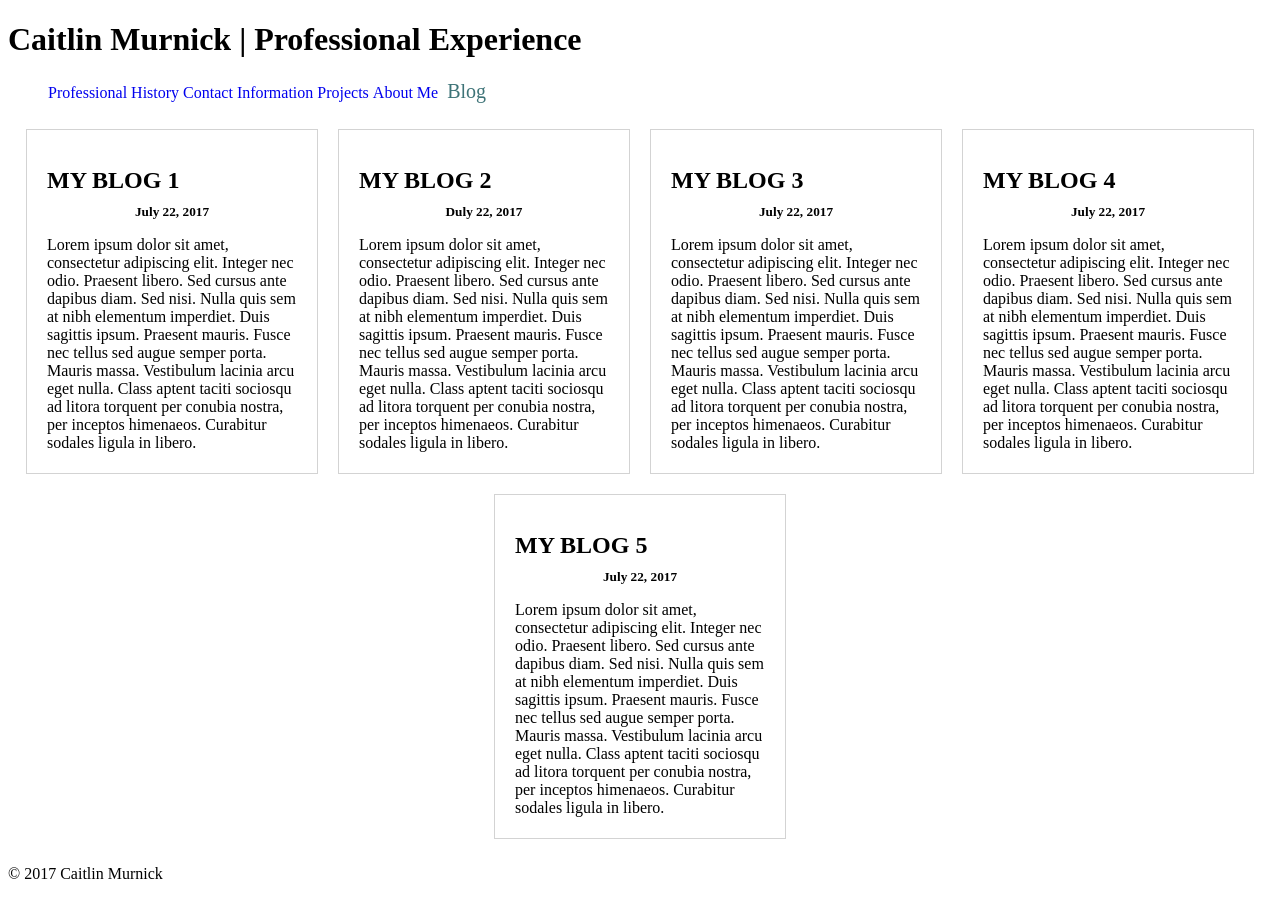
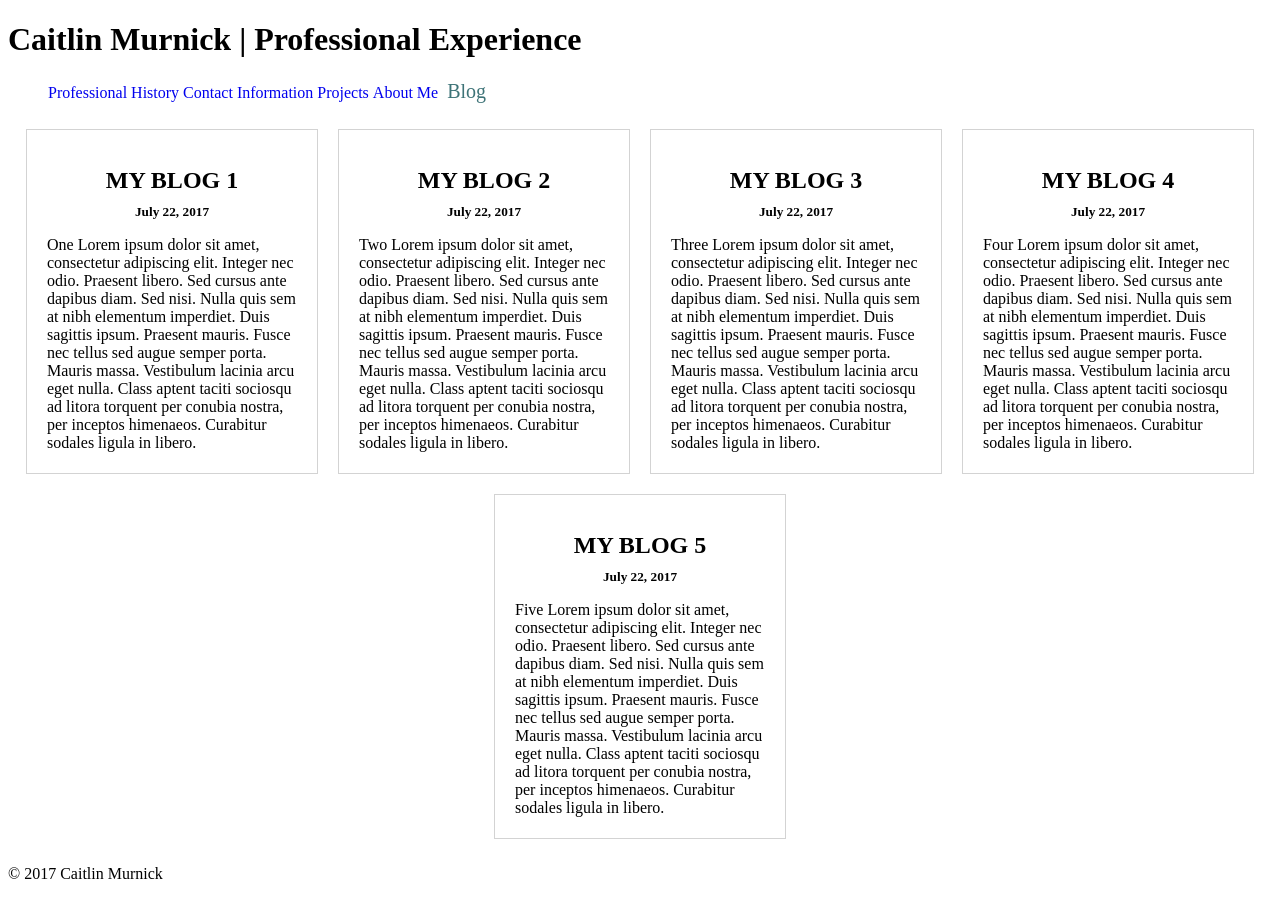
Before and after one commit to cmurnick/cmurnick.github.io, a plain HTML site: page blog.html in a window 1280 px wide. Drawn offline with Linux system fonts and the light colour scheme.

Commit message:
added arrays

```diff
--- a/blog.html
+++ b/blog.html
@@ -19,73 +19,28 @@
 				</ul>
 			</nav>
 		</header>
-<div class="blogContainer">
-	<div class="blog">
-		<header>
-			<h4>My Blog 1</h4>
-				<h5>July 22, 2017</h5>
-		</header>
 
-		<section class="info">
-			<p>
-				Lorem ipsum dolor sit amet, consectetur adipiscing elit. Integer nec odio. Praesent libero. Sed cursus ante dapibus diam. Sed nisi. Nulla quis sem at nibh elementum imperdiet. Duis sagittis ipsum. Praesent mauris. Fusce nec tellus sed augue semper porta. Mauris massa. Vestibulum lacinia arcu eget nulla. Class aptent taciti sociosqu ad litora torquent per conubia nostra, per inceptos himenaeos. Curabitur sodales ligula in libero.
-			</p>
+
+
+<div id="blog-holder">
+	<!-- <div class="blogContainer">
+		<section class="blog">
+			<header>
+				<h4 class="title">My Blog 1</h4>
+					<h5 class ="date">July 22, 2017</h5>
+			</header>
+
+			<div class="info">
+				<p>
+					One Lorem ipsum dolor sit amet, consectetur adipiscing elit. Integer nec odio. Praesent libero. Sed cursus ante dapibus diam. Sed nisi. Nulla quis sem at nibh elementum imperdiet. Duis sagittis ipsum. Praesent mauris. Fusce nec tellus sed augue semper porta. Mauris massa. Vestibulum lacinia arcu eget nulla. Class aptent taciti sociosqu ad litora torquent per conubia nostra, per inceptos himenaeos. Curabitur sodales ligula in libero.
+				</p>
+			</div>
 		</section>
-	</div>
+	</div> -->
+</div>
 
-	<div class="blog">
-		<header>
-			<h4>My Blog 2</h4>
-				<h5>Duly 22, 2017</h5>
-		</header>
-
-		<section class="info">
-			<p>
-				Lorem ipsum dolor sit amet, consectetur adipiscing elit. Integer nec odio. Praesent libero. Sed cursus ante dapibus diam. Sed nisi. Nulla quis sem at nibh elementum imperdiet. Duis sagittis ipsum. Praesent mauris. Fusce nec tellus sed augue semper porta. Mauris massa. Vestibulum lacinia arcu eget nulla. Class aptent taciti sociosqu ad litora torquent per conubia nostra, per inceptos himenaeos. Curabitur sodales ligula in libero.
-			</p>
-		</section>
-	</div>
-
-	<div class="blog">
-		<header>
-			<h4>My Blog 3</h4>
-				<h5>July 22, 2017</h5>
-		</header>
-
-		<section class="info">
-			<p>
-				Lorem ipsum dolor sit amet, consectetur adipiscing elit. Integer nec odio. Praesent libero. Sed cursus ante dapibus diam. Sed nisi. Nulla quis sem at nibh elementum imperdiet. Duis sagittis ipsum. Praesent mauris. Fusce nec tellus sed augue semper porta. Mauris massa. Vestibulum lacinia arcu eget nulla. Class aptent taciti sociosqu ad litora torquent per conubia nostra, per inceptos himenaeos. Curabitur sodales ligula in libero.
-			</p>
-		</section>
-	</div>
-
-	<div class="blog">
-		<header>
-			<h4>My Blog 4</h4>
-				<h5>July 22, 2017</h5>
-		</header>
-
-		<section class="info">
-			<p>
-				Lorem ipsum dolor sit amet, consectetur adipiscing elit. Integer nec odio. Praesent libero. Sed cursus ante dapibus diam. Sed nisi. Nulla quis sem at nibh elementum imperdiet. Duis sagittis ipsum. Praesent mauris. Fusce nec tellus sed augue semper porta. Mauris massa. Vestibulum lacinia arcu eget nulla. Class aptent taciti sociosqu ad litora torquent per conubia nostra, per inceptos himenaeos. Curabitur sodales ligula in libero.
-			</p>
-		</section>
-	</div>
-
-	<div class="blog">
-		<header>
-			<h4>My Blog 5</h4>
-				<h5>July 22, 2017</h5>
-		</header>
-
-		<section class="info">
-			<p>
-				Lorem ipsum dolor sit amet, consectetur adipiscing elit. Integer nec odio. Praesent libero. Sed cursus ante dapibus diam. Sed nisi. Nulla quis sem at nibh elementum imperdiet. Duis sagittis ipsum. Praesent mauris. Fusce nec tellus sed augue semper porta. Mauris massa. Vestibulum lacinia arcu eget nulla. Class aptent taciti sociosqu ad litora torquent per conubia nostra, per inceptos himenaeos. Curabitur sodales ligula in libero.
-			</p>
-		</section>
-	</div>
-</div>
 	<footer>
 		<p>&copy; 2017 Caitlin Murnick</p>
 	</footer>
+<script type="text/javascript" src="main.js"></script>
 </body>
--- a/main.css
+++ b/main.css
@@ -30,6 +30,7 @@ a:hover {
   text-transform: uppercase;
   font-size: 1.5em;
   margin-bottom: 10px;
+  text-align: center;
 }
 
 .blog h5 {
@@ -37,15 +38,23 @@ a:hover {
   margin: 10px 5px;
 }
 
-.blogContainer {
-  display: flex;
+#blog-holder {
+  display: inline-flex;
   flex-wrap: wrap;
   flex-direction: row;
   justify-content: center;
+
 }
 
+/*.blogContainer {
+  display: inline-flex;
+  flex-wrap: wrap;
+  flex-direction: row;
+  /*justify-content: center;*/
+
+
 .blog {
-  align-items: center;
+  /*align-items: center;*/
   max-width: 250px;
   margin: 10px;
   border: 1px solid lightgray;
--- /dev/null
+++ b/main.js
@@ -0,0 +1,68 @@
+var blogs = [];
+
+var blog1 = {
+	name: "My Blog 1",
+	date: "July 22, 2017",
+	blog: "One Lorem ipsum dolor sit amet, consectetur adipiscing elit. Integer nec odio. Praesent libero. Sed cursus ante dapibus diam. Sed nisi. Nulla quis sem at nibh elementum imperdiet. Duis sagittis ipsum. Praesent mauris. Fusce nec tellus sed augue semper porta. Mauris massa. Vestibulum lacinia arcu eget nulla. Class aptent taciti sociosqu ad litora torquent per conubia nostra, per inceptos himenaeos. Curabitur sodales ligula in libero. "
+};
+
+var blog2 = {
+	name: "My Blog 2",
+	date: "July 22, 2017",
+	blog: "Two Lorem ipsum dolor sit amet, consectetur adipiscing elit. Integer nec odio. Praesent libero. Sed cursus ante dapibus diam. Sed nisi. Nulla quis sem at nibh elementum imperdiet. Duis sagittis ipsum. Praesent mauris. Fusce nec tellus sed augue semper porta. Mauris massa. Vestibulum lacinia arcu eget nulla. Class aptent taciti sociosqu ad litora torquent per conubia nostra, per inceptos himenaeos. Curabitur sodales ligula in libero. "
+};
+
+var blog3 = {
+	name: "My Blog 3",
+	date: "July 22, 2017",
+	blog: "Three Lorem ipsum dolor sit amet, consectetur adipiscing elit. Integer nec odio. Praesent libero. Sed cursus ante dapibus diam. Sed nisi. Nulla quis sem at nibh elementum imperdiet. Duis sagittis ipsum. Praesent mauris. Fusce nec tellus sed augue semper porta. Mauris massa. Vestibulum lacinia arcu eget nulla. Class aptent taciti sociosqu ad litora torquent per conubia nostra, per inceptos himenaeos. Curabitur sodales ligula in libero. "
+};
+
+var blog4 = {
+	name: "My Blog 4",
+	date: "July 22, 2017",
+	blog: "Four Lorem ipsum dolor sit amet, consectetur adipiscing elit. Integer nec odio. Praesent libero. Sed cursus ante dapibus diam. Sed nisi. Nulla quis sem at nibh elementum imperdiet. Duis sagittis ipsum. Praesent mauris. Fusce nec tellus sed augue semper porta. Mauris massa. Vestibulum lacinia arcu eget nulla. Class aptent taciti sociosqu ad litora torquent per conubia nostra, per inceptos himenaeos. Curabitur sodales ligula in libero. "
+};
+
+var blog5 = {
+	name: "My Blog 5",
+	date: "July 22, 2017",
+	blog: "Five Lorem ipsum dolor sit amet, consectetur adipiscing elit. Integer nec odio. Praesent libero. Sed cursus ante dapibus diam. Sed nisi. Nulla quis sem at nibh elementum imperdiet. Duis sagittis ipsum. Praesent mauris. Fusce nec tellus sed augue semper porta. Mauris massa. Vestibulum lacinia arcu eget nulla. Class aptent taciti sociosqu ad litora torquent per conubia nostra, per inceptos himenaeos. Curabitur sodales ligula in libero. "
+};
+
+
+blogs.push(blog1);
+blogs.push(blog2);
+blogs.push(blog3);
+blogs.push(blog4);
+blogs.push(blog5);
+
+console.log("Blogs:", blogs);
+
+var blogHolder = document.getElementById("blog-holder")
+
+for (var i = 0; i < blogs.length; i++) {
+
+	var currentBlog = blogs[i];
+
+	var domString = "";
+
+domString += '<div class="blogContainer">';
+domString +=		'<section class="blog">';
+domString +=			'<header>';
+domString +=				'<h4 class="title">' + currentBlog.name + '</h4>';
+domString +=				'<h5 class ="date">' + currentBlog.date + '</h5>';
+domString +=			'</header>';
+
+domString +=			'<div class="info">';
+domString +=				'<p>' + currentBlog.blog + '</p>';
+domString +=			'</div>';
+domString +=		'</section>';
+domString +=	'</div>';
+
+
+
+blogHolder.innerHTML += domString;
+}
+
+console.log("domString from for loop", domString);
```
